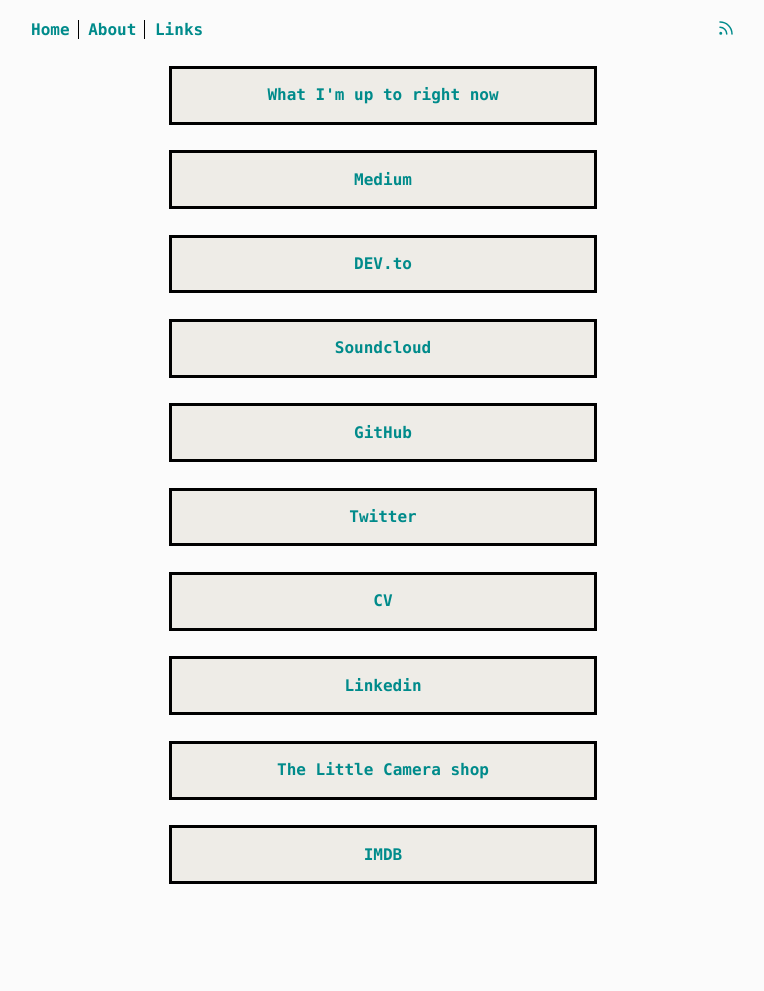
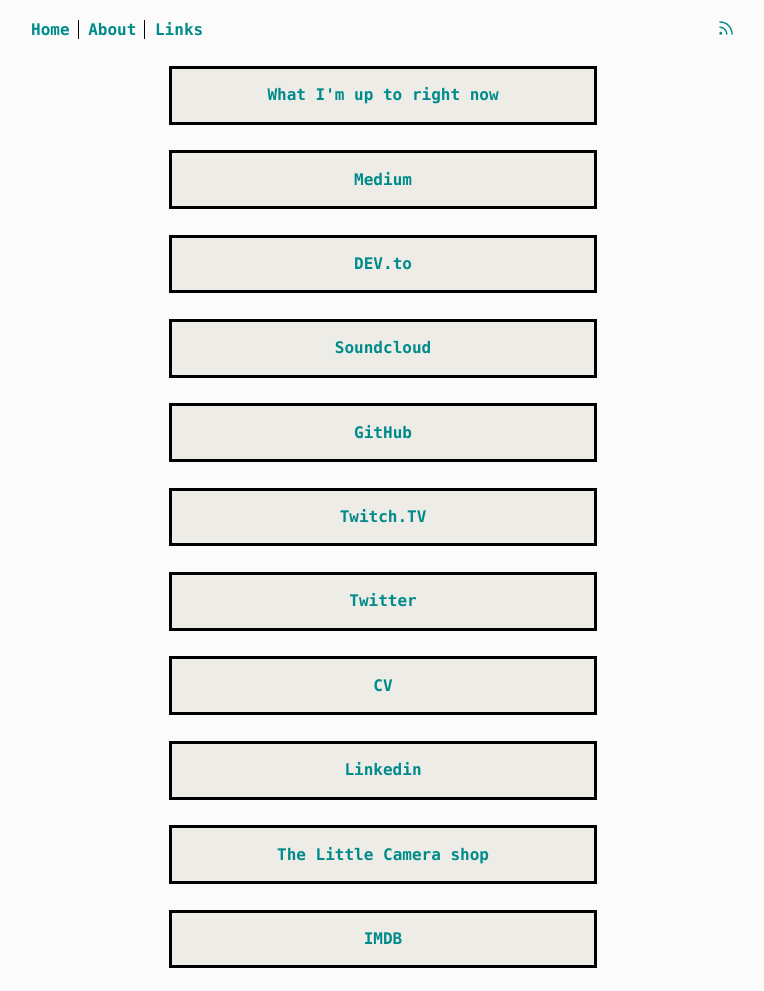
Before and after one commit to tjmaynes/tjmaynes.com, a Jekyll site: the page built from links.html, in a window 1280 px wide. Shown: the whole page, without its empty margins (257-1021 px from the left). Built offline with Jekyll 4.4.1, drawn with Linux system fonts in a browser that asks for light colours; some web fonts are replaced; before the commit the page ends 907 px from its top, so only the background shows below that.

Commit message:
Add twitch.tv link

```diff
--- a/_data/links.yml
+++ b/_data/links.yml
@@ -8,6 +8,8 @@
   target: https://soundcloud.com/tjmaynes
 - name: GitHub
   target: https://github.com/tjmaynes
+- name: Twitch.TV
+  target: https://www.twitch.tv/tjmaynes
 - name: Twitter
   target: https://twitter.com/tjmaynes
 - name: CV
```
